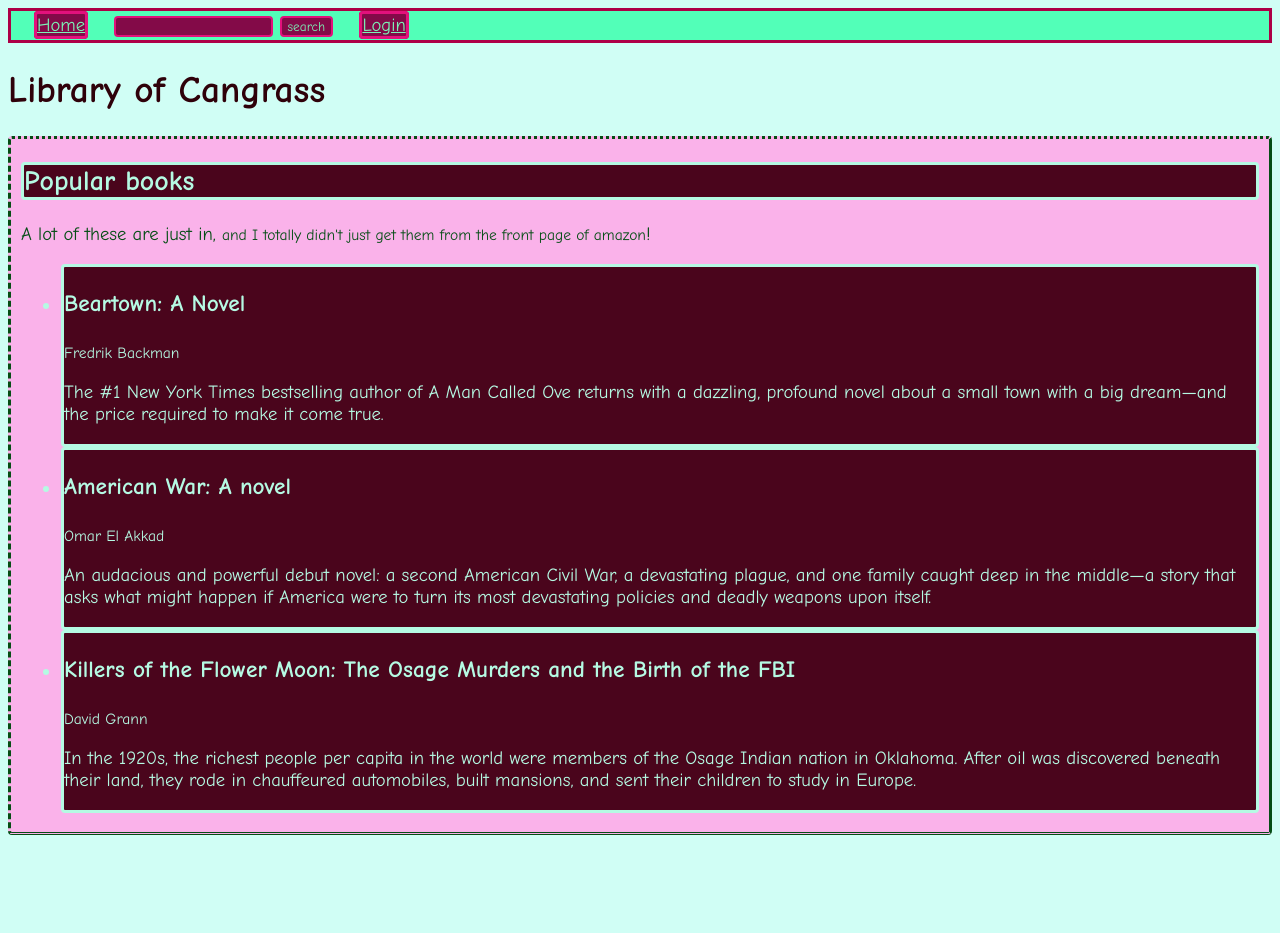
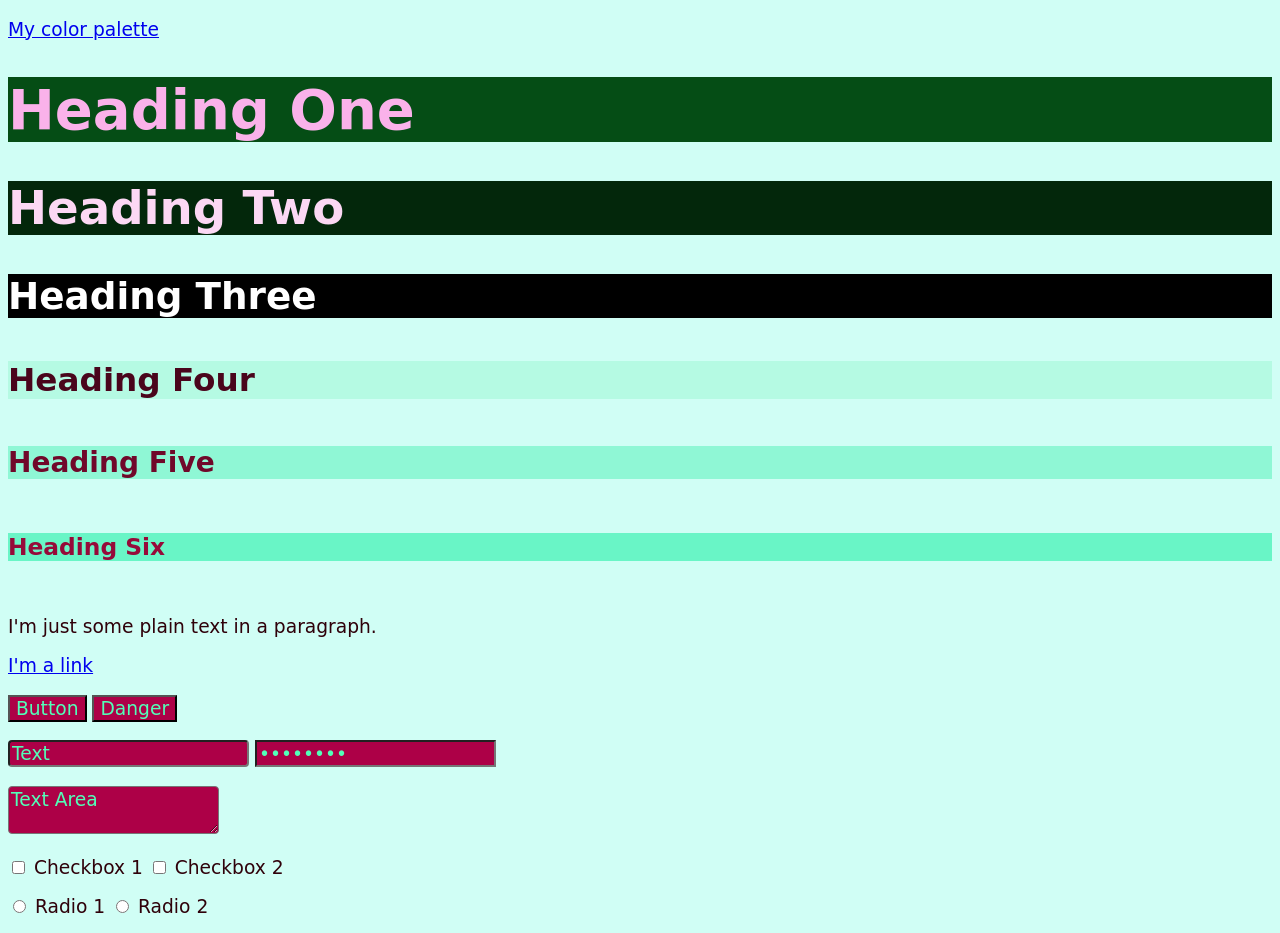
Before and after one commit to lordcrekit/MI-449-SS17-740-css-sass-intro-8dVLYn, a plain HTML site: page index.html in a window 1280 px wide. Shown: the top 933 px of the page. Before the commit the page ends 843 px from the top, so only its background shows below. Drawn offline with nearby package versions, Linux system fonts and the light colour scheme; files that its build step writes are made by us from their sources; a web font is replaced by a local one.

Commit message:
oops- wrong index lol. Fixed, and styles updated!

```diff
--- a/index.html
+++ b/index.html
@@ -1,44 +1,71 @@
 <!DOCTYPE html>
-<html lang="en">
+<html>
   <head>
-    <title>Search.0</title>
-    <link rel="stylesheet" type="text/css" href="./comperiled/css/style.css"/>
+    <meta charset="utf-8">
+    <title>Sassy Components</title>
+    <link rel="stylesheet" href="comperiled/css/style.css">
+    <link href="https://fonts.googleapis.com/css?family=Paprika" rel="stylesheet">
   </head>
   <body>
-
-    <!-- top navbar -->
-    <nav>
-      <a class="button" href="#">Home</a>
-      <input type="text"/>
-      <input type="submit" value="search"/>
-      <a class="button" href="#">Login</a>
-    </nav>
-
-    <header><h1>Library of Cangrass</h1></header>
-
-    <article>
-      <header><h2>Popular books</h2></header>
-      <p>A lot of these are just in, <small>and I totally didn't just get them from the front page of amazon</small>!</p>
-      <ul>
-        <li>
-          <h3>Beartown: A Novel</h3>
-          <small>Fredrik Backman</small>
-          <p>The #1 New York Times bestselling author of A Man Called Ove returns with a dazzling, profound novel about a small town with a big dream—and the price required to make it come true.</p>
-        </li>
-        <li>
-          <h3>American War: A novel</h3>
-          <small>Omar El Akkad</small>
-          <p>An audacious and powerful debut novel: a second American Civil War, a devastating plague, and one family caught deep in the middle—a story that asks what might happen if America were to turn its most devastating policies and deadly weapons upon itself.</p>
-        </li>
-        <li>
-          <h3>Killers of the Flower Moon: The Osage Murders and the Birth of the FBI</h3>
-          <small>David Grann</small>
-          <p>In the 1920s, the richest people per capita in the world were members of the Osage Indian nation in Oklahoma. After oil was discovered beneath their land, they rode in chauffeured automobiles, built mansions, and sent their children to study in Europe.</p>
-        </li>
-      </ul>
-    </article>
-
-
-    <!-- Javascript -->
+    <p><a href="https://coolors.co/d0fef5-fab2ea-4a051c-52ffb8-039a48">My color palette</a></p>
+    <h1>Heading One</h1>
+    <h2>Heading Two</h2>
+    <h3>Heading Three</h3>
+    <h4>Heading Four</h4>
+    <h5>Heading Five</h5>
+    <h6>Heading Six</h6>
+    <p>I'm just some plain text in a paragraph.</p>
+    <p><a href="#">I'm a link</a></p>
+    <p>
+      <input type="button" value="Button">
+      <input type="button" class="danger" value="Danger">
+    </p>
+    <p>
+      <input type="text" value="Text">
+      <input type="password" value="Password">
+    </p>
+    <p><textarea>Text Area</textarea></p>
+    <p>
+      <input type="checkbox" id="check1">
+      <label for="check1">Checkbox 1</label>
+      <input type="checkbox" id="check2">
+      <label for="check2">Checkbox 2</label>
+    </p>
+    <p>
+      <input type="radio" id="radio1" name="radio">
+      <label for="radio1">Radio 1</label>
+      <input type="radio" id="radio2" name="radio">
+      <label for="radio2">Radio 2</label>
+    </p>
+    <figure>
+      <img src="http://i.imgur.com/6nIY05X.png">
+      <figcaption>Think, Squirrel Girl, think. How do you stop this guy?</figcaption>
+    </figure>
+    <table>
+      <thead>
+        <tr>
+          <th>Table Heading 1</th>
+          <th>Table Heading 2</th>
+          <th>Table Heading 3</th>
+        </tr>
+      </thead>
+      <tbody>
+        <tr>
+          <td>Row 1, Cell 1</td>
+          <td>Row 1, Cell 2</td>
+          <td>Row 1, Cell 3</td>
+        </tr>
+        <tr>
+          <td>Row 2, Cell 1</td>
+          <td>Row 2, Cell 2</td>
+          <td>Row 2, Cell 3</td>
+        </tr>
+        <tr>
+          <td>Row 3, Cell 1</td>
+          <td>Row 3, Cell 2</td>
+          <td>Row 3, Cell 3</td>
+        </tr>
+      </tbody>
+    </table>
   </body>
 </html>
--- a/sauce/style.scss
+++ b/sauce/style.scss
@@ -7,65 +7,69 @@ body {
   font-family: $font;
 }
 
-nav {
-  padding: 3px;
-  background: $quaternary-color;
-  border-style: solid;
-  border-color: invert($quaternary-color);
+h1 {
+  font-size: $font-size*3.0;
+  color: $secondary-color;
+  background: invert($secondary-color);
+}
 
-  a {
-    margin: 0 20px;
-    background: $quinary-color;
-    color: invert($quinary-color);
-    border-style: solid;
-    border-color: lighten($quinary-color, 20);
-    border-radius: $border-radius;
-  }
+h2 {
+  font-size: $font-size*2.5;
+  color: lighten($secondary-color, 8);
+  background: invert(lighten($secondary-color, 8));
+}
 
-  input {
-    font-family: $font;
-    background: $quinary-color;
-    color: invert($quinary-color);
-    border-style: solid;
-    border-color: lighten($quinary-color, 20);
+h3 {
+  font-size: $font-size*2.0;
+  color: lighten($secondary-color, 16);
+  background: invert(lighten($secondary-color, 16));
+}
+
+h4 {
+  font-size: $font-size*1.75;
+  color: $tertiary-color;
+  background: invert($tertiary-color);
+}
+
+h5 {
+  font-size: $font-size*1.50;
+  color: lighten($tertiary-color, 8);
+  background: invert(lighten($tertiary-color, 8));
+}
+
+h6 {
+  font-size: $font-size*1.25;
+  color: lighten($tertiary-color, 16);
+  background: invert(lighten($tertiary-color, 16));
+}
+
+input {
+  background: invert($quaternary-color);
+  color: $quaternary-color;
+  font-size: $font-size;
+  font-family: $font;
+
+  &[type="text"] {
     border-radius: $border-radius;
   }
 }
 
-h1 {
-  font-size: $font-size*2;
+textarea {
+  background: invert($quaternary-color);
+  color: $quaternary-color;
+  font-size: $font-size;
+  font-family: $font;
+  border-radius: $border-radius;
 }
 
-h2 {
-  font-size: $font-size*1.5;
+img {
+  border-radius: $border-radius;
 }
 
-h3 {
-  font-size: $font-size*1.25;
+tr {
+  border-radius: $border-radius;
 }
 
-article {
-  padding: 0 10px;
-  margin: 20px 0 0;
-  background-color: $secondary-color;
-  color: invert($secondary-color);
-  border-style: dotted solid double dashed;
-  border-color: invert($secondary-color);
+th {
   border-radius: $border-radius;
-
-  h2 {
-    background-color: $tertiary-color;
-    color: invert($tertiary-color);
-    border-style: solid;
-    border-color: invert($tertiary-color);
-    border-radius: $border-radius;
-  }
-
-  li {
-    background-color: $tertiary-color;
-    color: invert($tertiary-color);
-    border-style: solid;
-    border-color: invert($tertiary-color);
-    border-radius: $border-radius;
-  }
 }
--- a/sauce/vars.scss
+++ b/sauce/vars.scss
@@ -1,5 +1,5 @@
 $font-size: 14pt;
-$font: "Comic Sans MS", cursive, sans-serif;
+$font: 'Paprika', cursive;
 $border-radius: 4px;
 
 $primary-color: #d0fef5;
```
